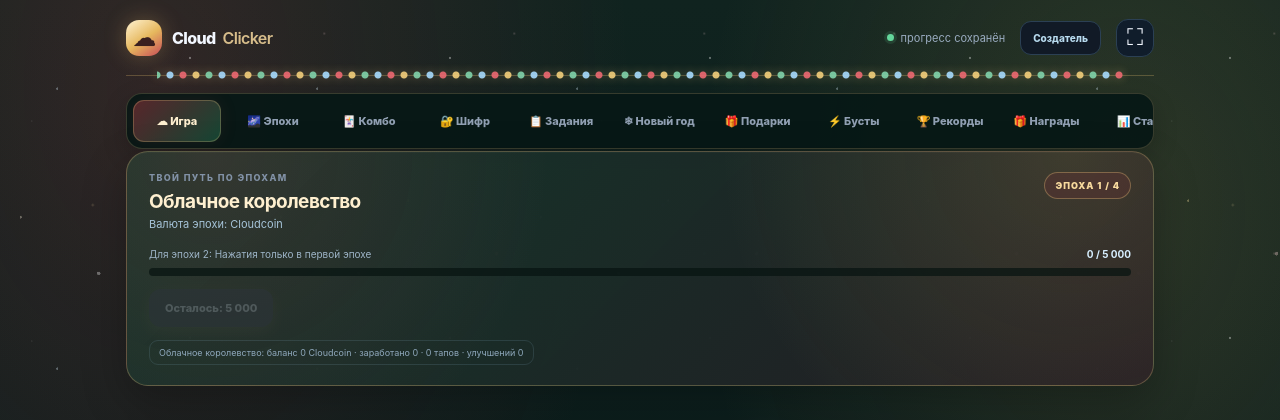
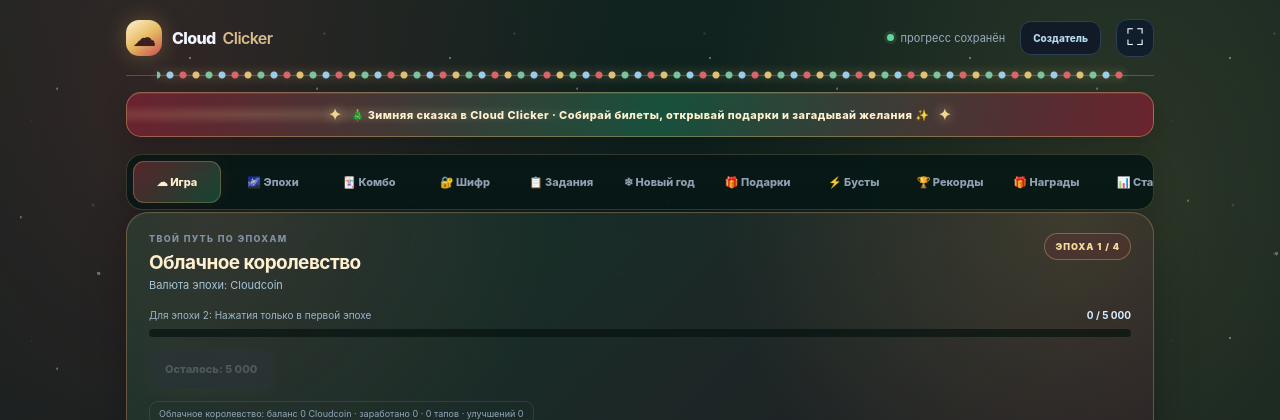
Before and after one commit to sokolstadik-gif/cloud-clicker, a Flask app: page / in a window 1280 px wide. Shown: the top 420 px of the page. Run offline with Flask 3, Linux system fonts and the light colour scheme; data comes from the database, SQL or seed files in the repository; data that the repository does not hold is empty; some libraries are stand-ins or nearby versions.

Commit message:
Add New Year celebration banner

```diff
--- a/templates/index.html
+++ b/templates/index.html
@@ -25,6 +25,8 @@
         <button class="icon-button" id="fullscreenBtn" type="button" aria-label="Полноэкранный режим" title="На весь экран">⛶</button>
       </div>
     </header>
+
+    <div class="holiday-ribbon" role="note" aria-label="Новогоднее событие"><span>🎄 Зимняя сказка в Cloud Clicker · Собирай билеты, открывай подарки и загадывай желания ✨</span></div>
 
     <nav class="main-tabs" aria-label="Разделы игры">
       <button class="tab-button active" type="button" data-tab="game" aria-selected="true">☁ Игра</button>
```
